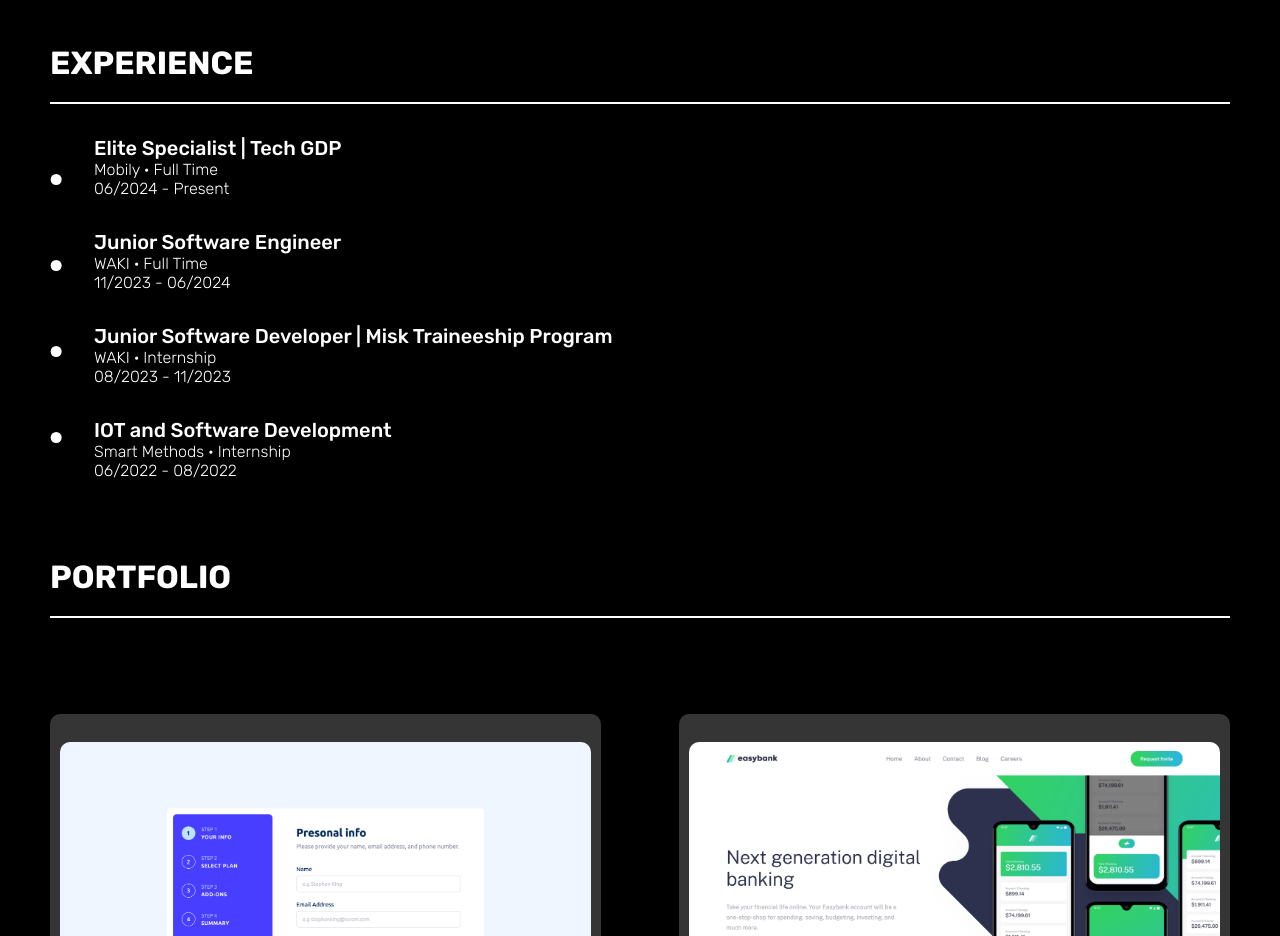
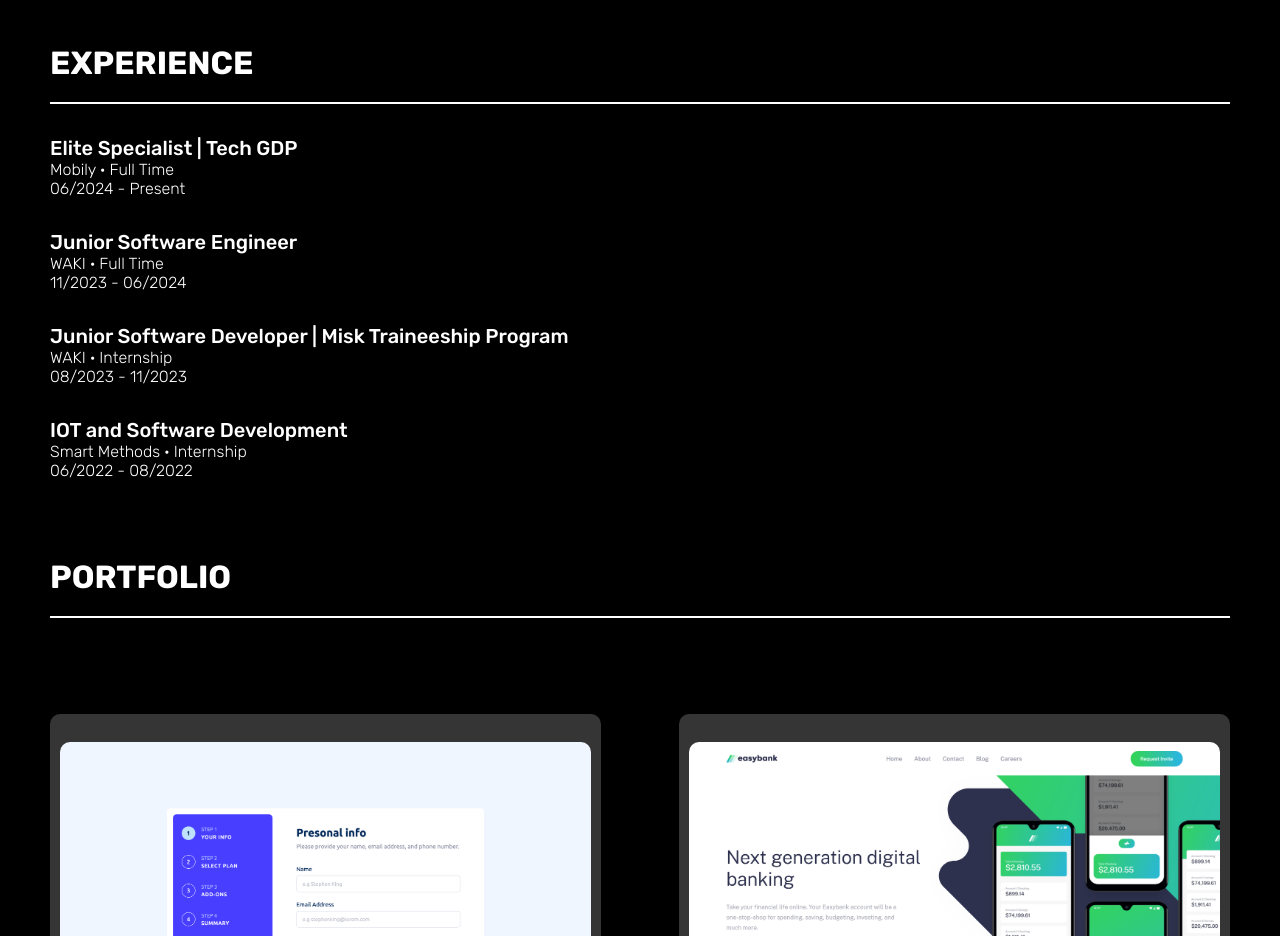
Before and after one commit to Mateeb11/portfolio, a React (Vite) app: page / in a window 1280 px wide. Shown: the part 960-1896 px from the top of the page. Built offline with nearby package versions, Linux system fonts and the light colour scheme.

Commit message:
Removed experience milestone Dot icon

```diff
--- a/src/Components/Experience/Experience.jsx
+++ b/src/Components/Experience/Experience.jsx
@@ -8,13 +8,6 @@
   return (
     <section>
       <SectionTitle title="EXPERIENCE" smallMargin={true} />
-      <div className={classes.experienceContainer}>
-        <div className={classes.milestoneContainer}>
-          <img src={whiteCircle} alt="" />
-          <img src={whiteCircle} alt="" />
-          <img src={whiteCircle} alt="" />
-          <img src={whiteCircle} alt="" />
-        </div>
       <div className={classes.container}>
         <div className={classes.experience}>
           <span>Elite Specialist | Tech GDP</span>
@@ -37,7 +30,6 @@
           <span className={classes.small}>06/2022 - 08/2022</span>
         </div>
       </div>
-      </div>
     </section>
   );
 }
--- a/src/Components/Experience/Experience.module.scss
+++ b/src/Components/Experience/Experience.module.scss
@@ -1,7 +1,3 @@
-.experienceContainer {
-  display: flex;
-  gap: 2em;
-
 .container {
   display: grid;
   gap: 2em;
@@ -18,9 +14,3 @@
     }
   }
 }
-  .milestoneContainer {
-    display: grid;
-    justify-content: space-between;
-    align-items: center;
-  }
-}
```
Also changed, not shown: 1 other file (tests, documents, lock files or other folders). Lines whose indentation alone changed are shown as unchanged.
